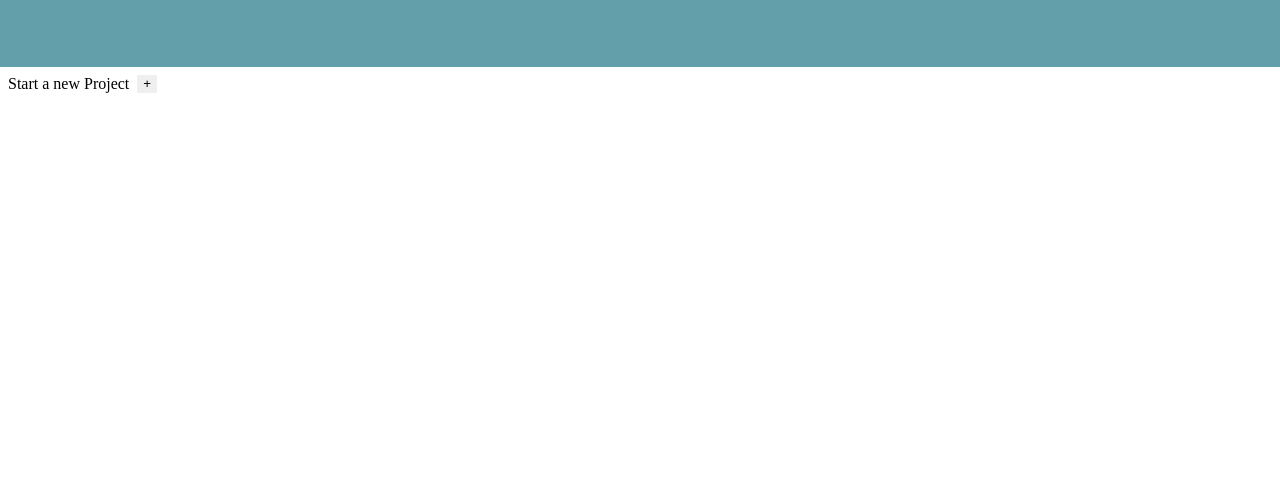
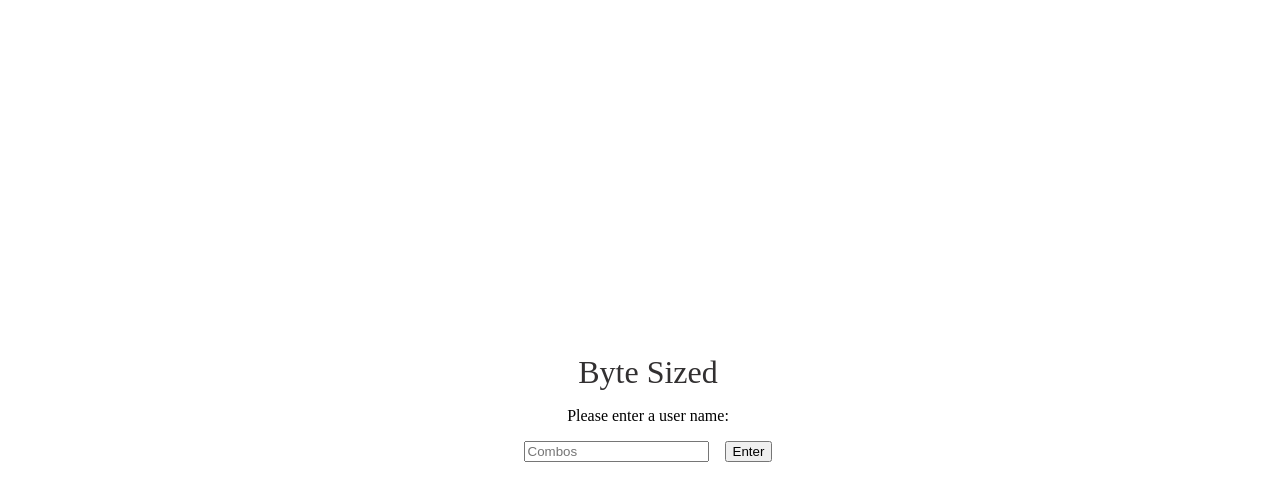
Before and after one commit to Combos0/ready-set-go, a website built with webpack: page dist/index.html in a window 1280 px wide. Built offline with nearby package versions, Linux system fonts and the light colour scheme.

Commit message:
made new start screen to create a user object on first visit.

```diff
--- a/src/index.js
+++ b/src/index.js
@@ -1,4 +1,6 @@
 import initialLoader from './loader';
+import createUser from './userInfo';
 import './styles.css';
 
-initialLoader();
+createUser();
+//initialLoader();
--- a/src/styles.css
+++ b/src/styles.css
@@ -46,3 +46,26 @@
     background-color: #323031;
     color: #FFFFFF;
 }
+
+/* styles for userInfo.js */
+
+#welcome-screen {
+    height: 100vh;
+    width: 100vw;
+    display: flex;
+    flex-direction: column;
+    justify-content: center;
+    align-items: center;
+    gap: 1rem;
+}
+
+#welcome-title {
+    font-size: xx-large;
+    color: #323031;
+}
+
+#info-holder {
+    display: flex;
+    flex-direction: row;
+    gap: 1rem;
+}
--- /dev/null
+++ b/src/userInfo.js
@@ -0,0 +1,57 @@
+import './styles.css';
+
+/* creating the user's personal object
+that will hold all their info and projects */
+
+export default function createUser() {
+
+    const layout = (() => {
+        const root = document.body;
+        const welcomeScreen = document.createElement('div');
+        welcomeScreen.setAttribute('id', 'welcome-screen');
+        root.appendChild(welcomeScreen);
+
+        const title = document.createElement('div');
+        title.setAttribute('id', 'welcome-title');
+        title.textContent = 'Byte Sized';
+        welcomeScreen.appendChild(title);
+
+        const enterName = document.createElement('div');
+        enterName.setAttribute('id', 'enter-name');
+        enterName.textContent = 'Please enter a user name:'
+        welcomeScreen.appendChild(enterName);
+
+        const infoHolder = document.createElement('div');
+        infoHolder.setAttribute('id', 'info-holder');
+        welcomeScreen.appendChild(infoHolder);
+
+        const nameField = document.createElement('input');
+        nameField.setAttribute('type', 'text');
+        nameField.setAttribute('id', 'name-field');
+        nameField.setAttribute('placeholder', 'Combos');
+        infoHolder.appendChild(nameField);
+
+        const BTN = document.createElement('button');
+        BTN.setAttribute('type', 'submit');
+        BTN.setAttribute('id', 'user-create-BTN');
+        BTN.textContent = 'Enter';
+        infoHolder.appendChild(BTN);
+    })();
+
+    const eventHandler = (() => {
+        let submitButton = document.getElementById('user-create-BTN');
+        submitButton.addEventListener('click', createUserObject);
+    })();
+
+    function createUserObject() {
+        let userName = document.getElementById('name-field');
+        let user = new userInfo(userName);
+        localStorage.setItem('user', JSON.stringify(user));
+    };
+
+    function userInfo(name) {
+        const userName = name;
+        const projects = {};
+    };
+
+};
--- a/webpack.config.js
+++ b/webpack.config.js
@@ -5,7 +5,8 @@ module.exports = {
   mode: 'development',
   entry: {
     index: './src/index.js',
-    loader: './src/loader.js'
+    loader: './src/loader.js',
+    userInfo: './src/userInfo.js'
   },
   devtool:'inline-source-map',
   plugins: [
```
Also changed, not shown: dist/index.bundle.js, dist/index.html, dist/loader.bundle.js, dist/projectForm.bundle.js (deleted), dist/userInfo.bundle.js (added).
